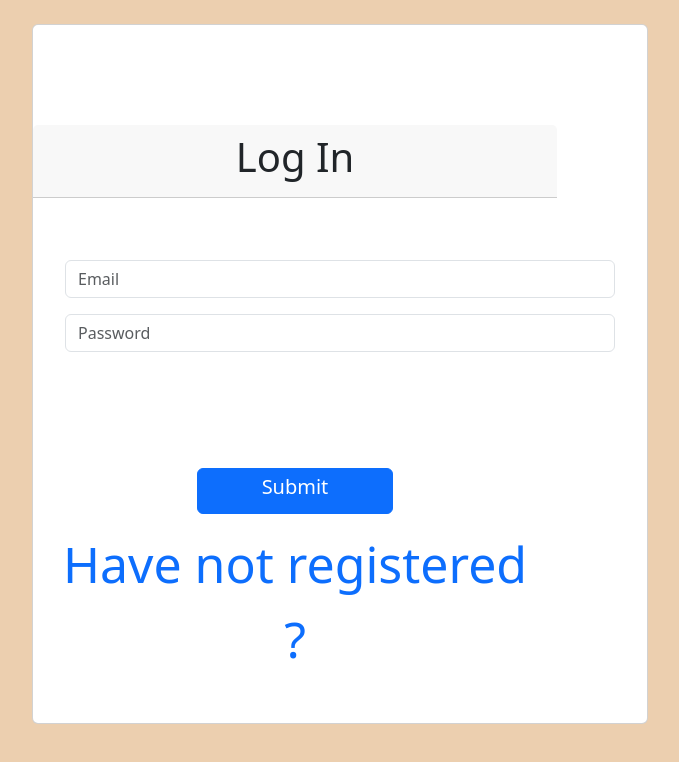
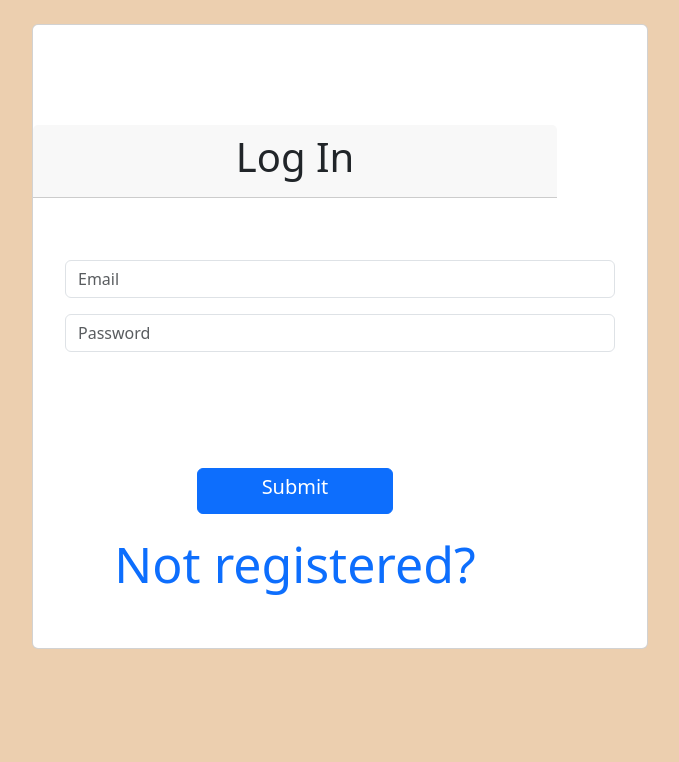
Before and after one commit to bram-n/Voyage, a React (Vite) app in the folder StudentBaseInternship/: page /login in a window 1280 px wide. Shown: the top 762 px of the page, without its empty margins (300-979 px from the left). Built offline with nearby package versions, Linux system fonts and the light colour scheme; no server answers.

Commit message:
small typo changes

```diff
--- a/StudentBaseInternship/src/Pages/Login.tsx
+++ b/StudentBaseInternship/src/Pages/Login.tsx
@@ -78,7 +78,7 @@ export default function LoginForm() {
                 <h5>Submit</h5>
               </Button>
               <br/>
-              <Link to= "/signup" style={{textDecoration: 'none'}}>Have not registered ?</Link>
+              <Link to= "/signup" style={{textDecoration: 'none'}}>Not registered?</Link>
             </div>
           </Form>
         </Card.Body>
--- a/StudentBaseInternship/src/Pages/SignUp.tsx
+++ b/StudentBaseInternship/src/Pages/SignUp.tsx
@@ -78,7 +78,7 @@ export default function SignUpForm() {
                 <h5>Submit</h5>
               </Button>
               <br/>
-              <Link to= "/login" style={{textDecoration: 'none'}}>Already has an account ?</Link>
+              <Link to= "/login" style={{textDecoration: 'none'}}>Already have an account?</Link>
             </div>
           </Form>
         </Card.Body>
```
